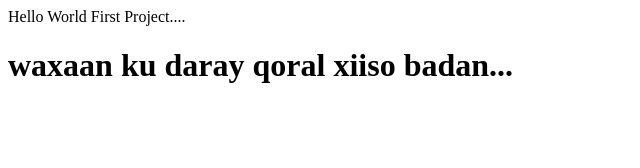
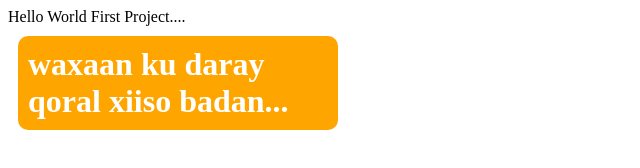
Before and after one commit to amiinabdishakuur/firstproject, a plain HTML site: page index.html in a window 1280 px wide. Shown: the whole page, without its empty margins (0-640 px from the left). Drawn offline with Linux system fonts and the light colour scheme.

Commit message:
waxaan kusoo daray css

```diff
--- a/index.html
+++ b/index.html
@@ -4,6 +4,7 @@
   <meta charset="UTF-8">
   <meta name="viewport" content="width=device-width, initial-scale=1.0">
   <title>Document</title>
+  <link rel="stylesheet" href="./style.css">
 </head>
 <body>
   Hello World First Project....
--- /dev/null
+++ b/style.css
@@ -0,0 +1,8 @@
+h1{
+  background-color: orange;
+  color: white;
+  width: 300px;
+  padding: 10px;
+  margin: 10px;
+  border-radius: 10px;
+}
```
